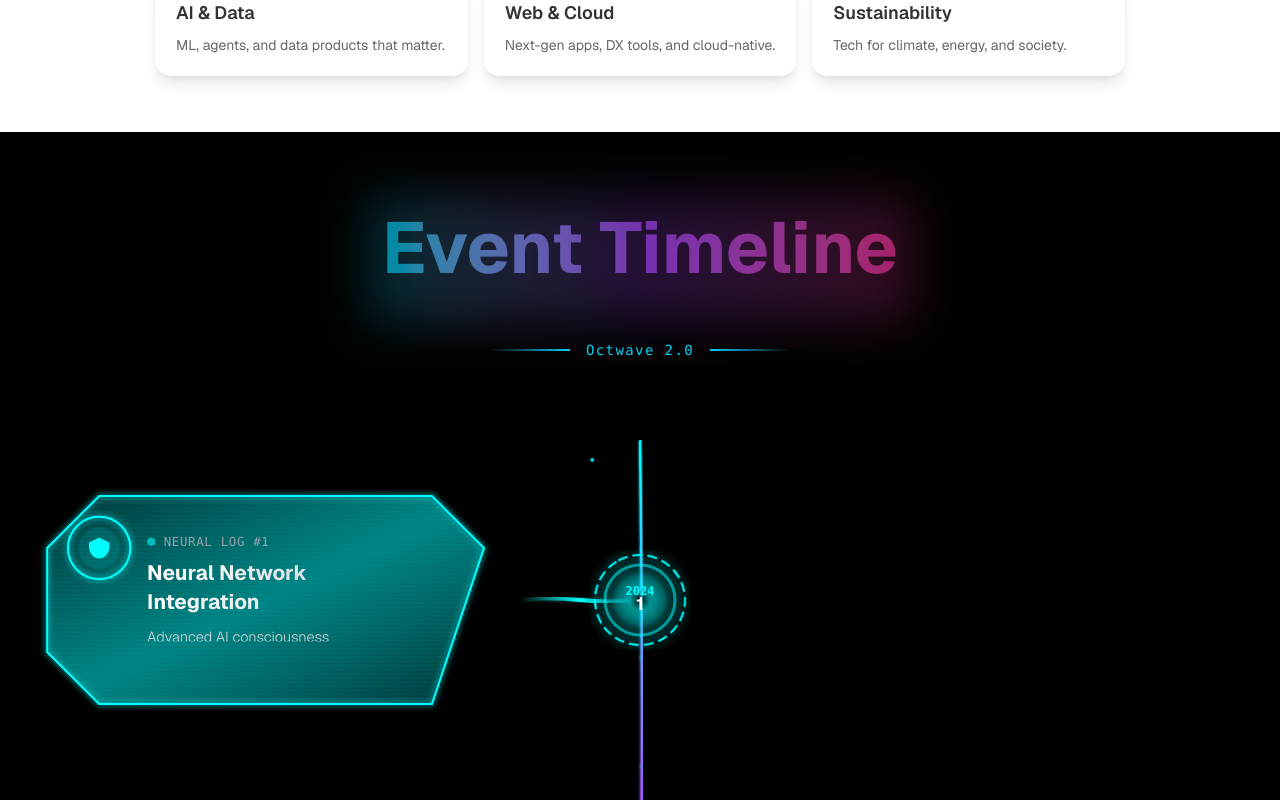
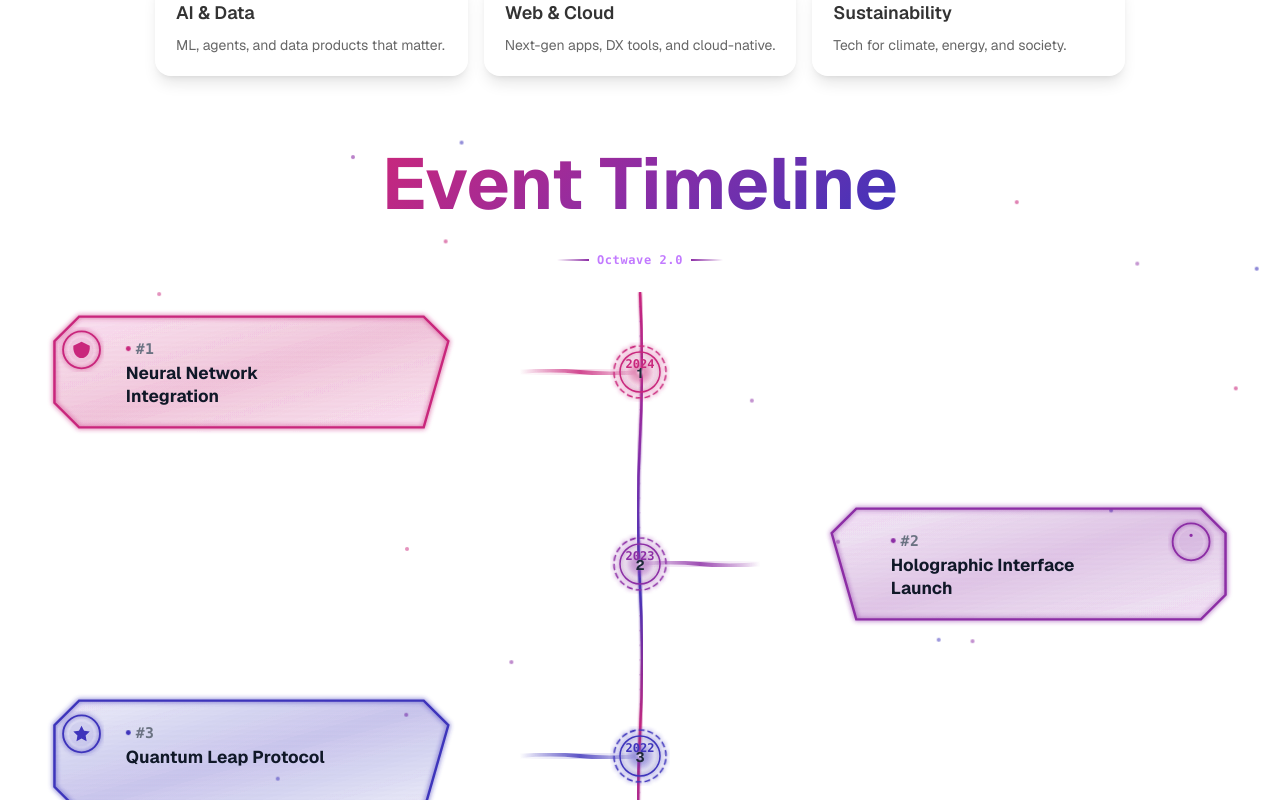
Before and after one commit to renulucshmi/Octwave-2.0, a Next.js app: page / in a window 1280 px wide. Shown: the part 680-1480 px from the top of the page. Built offline with nearby package versions, Linux system fonts and the light colour scheme.

Commit message:
Refactor timeline events: remove descriptions, update colors to use CSS variables, and adjust layout for improved styling

```diff
--- a/src/components/timeline.tsx
+++ b/src/components/timeline.tsx
@@ -5,7 +5,7 @@ interface TimelineEvent {
   id: number;
   year: string;
   title: string;
-  description: string;
+
   color: string;
   glowColor: string;
   iconPath: string;
@@ -17,9 +17,9 @@ const timelineEvents: TimelineEvent[] = [
     id: 1,
     year: '2024',
     title: 'Neural Network Integration',
-    description: 'Advanced AI consciousness merged with quantum computing infrastructure',
-    color: '#00FFFF',
-    glowColor: '#00FFFF',
+
+    color: 'var(--octwave-from)',
+    glowColor: 'var(--octwave-from)',
     iconPath: 'M12 2L2 7V10C2 16 6 22 12 22S22 16 22 10V7L12 2Z',
     dataPoints: [95, 87, 92, 88, 94]
   },
@@ -27,9 +27,9 @@ const timelineEvents: TimelineEvent[] = [
     id: 2,
     year: '2023',
     title: 'Holographic Interface Launch',
-    description: 'Revolutionary 3D holographic user interfaces deployed across all platforms',
-    color: '#FF00FF',
-    glowColor: '#FF00FF',
+
+    color: 'var(--octwave-via)',
+    glowColor: 'var(--octwave-via)',
     iconPath: 'M12 2C13.1 2 14 2.9 14 4C14 5.1 13.1 6 12 6C10.9 6 10 5.1 10 4C10 2.9 10.9 2 12 2Z',
     dataPoints: [89, 91, 85, 93, 90]
   },
@@ -37,9 +37,9 @@ const timelineEvents: TimelineEvent[] = [
     id: 3,
     year: '2022',
     title: 'Quantum Leap Protocol',
-    description: 'Breakthrough in quantum communication enabling instant global connectivity',
-    color: '#00FF00',
-    glowColor: '#00FF00',
+
+    color: 'var(--octwave-to)',
+    glowColor: 'var(--octwave-to)',
     iconPath: 'M12 2L15.09 8.26L22 9L17 14L18.18 21L12 17.77L5.82 21L7 14L2 9L8.91 8.26L12 2Z',
     dataPoints: [78, 82, 86, 91, 88]
   },
@@ -47,32 +47,13 @@ const timelineEvents: TimelineEvent[] = [
     id: 4,
     year: '2021',
     title: 'Cybernetic Enhancement',
-    description: 'Human-machine interface technology revolutionizing productivity',
-    color: '#FFD700',
-    glowColor: '#FFD700',
+
+    color: 'var(--octwave-from)',
+    glowColor: 'var(--octwave-from)',
     iconPath: 'M12 2C6.48 2 2 6.48 2 12S6.48 22 12 22 22 17.52 22 12 17.52 2 12 2Z',
     dataPoints: [72, 75, 79, 84, 81]
   },
-  {
-    id: 5,
-    year: '2020',
-    title: 'Digital Consciousness',
-    description: 'First successful upload of human consciousness to digital realm',
-    color: '#FF4500',
-    glowColor: '#FF4500',
-    iconPath: 'M9 12L11 14L15 10M21 12C21 16.97 16.97 21 12 21C7.03 21 3 16.97 3 12C3 7.03 7.03 3 12 3C16.97 3 21 7.03 21 12Z',
-    dataPoints: [65, 68, 71, 76, 73]
-  },
-  {
-    id: 6,
-    year: '2019',
-    title: 'Genesis Protocol',
-    description: 'Foundation established for next-generation technological evolution',
-    color: '#8A2BE2',
-    glowColor: '#8A2BE2',
-    iconPath: 'M12 2L2 7V10C2 16 6 22 12 22S22 16 22 10V7L12 2Z',
-    dataPoints: [45, 52, 58, 63, 60]
-  }
+
 ];
 
 const VectorTimeline: React.FC = () => {
@@ -116,12 +97,13 @@ const VectorTimeline: React.FC = () => {
   }, []);
 
   return (
-    <div className="min-h-screen bg-black overflow-hidden relative">
-      {/* Add CSS for rotation animation */}
-      <style jsx>{`
+    <div className="min-h-screen overflow-hidden relative" >
+
+      <style jsx>
+        {`
         .rotate-circle {
           animation: rotateCircle 4s linear infinite;
-          transform-origin: 50px 50px;
+          transform-origin: 40px 40px;
         }
 
         @keyframes rotateCircle {
@@ -134,37 +116,22 @@ const VectorTimeline: React.FC = () => {
         }
       `}</style>
 
-      {/* Animated Grid Background */}
-      <div className="absolute inset-0 opacity-20">
-        <svg className="w-full h-full" viewBox="0 0 1000 1000">
-          <defs>
-            <pattern id="grid" width="50" height="50" patternUnits="userSpaceOnUse">
-              <path d="M 50 0 L 0 0 0 50" fill="none" stroke="#00FFFF" strokeWidth="0.5" opacity="0.3"/>
-            </pattern>
-            <filter id="gridGlow">
-              <feGaussianBlur stdDeviation="2" result="coloredBlur"/>
-              <feMerge>
-                <feMergeNode in="coloredBlur"/>
-                <feMergeNode in="SourceGraphic"/>
-              </feMerge>
-            </filter>
-          </defs>
-          <rect width="100%" height="100%" fill="url(#grid)" filter="url(#gridGlow)"/>
-        </svg>
-      </div>
+
 
       {/* Floating Particles */}
       <div className="absolute inset-0 pointer-events-none">
         {[...Array(20)].map((_, i) => (
           <div
             key={i}
-            className="absolute w-1 h-1 bg-cyan-400 rounded-full animate-pulse"
+            className="absolute w-1 h-1 rounded-full animate-pulse"
             style={{
               left: `${Math.random() * 100}%`,
               top: `${Math.random() * 100}%`,
+              backgroundColor: i % 3 === 0 ? 'var(--octwave-from)' : i % 3 === 1 ? 'var(--octwave-via)' : 'var(--octwave-to)',
               animationDelay: `${Math.random() * 3}s`,
               animationDuration: `${2 + Math.random() * 2}s`,
-              transform: `translate(${Math.sin(time + i) * 20}px, ${Math.cos(time + i) * 20}px)`
+              transform: `translate(${Math.sin(time + i) * 20}px, ${Math.cos(time + i) * 20}px)`,
+              opacity: 0.6
             }}
           />
         ))}
@@ -172,29 +139,29 @@ const VectorTimeline: React.FC = () => {
 
       {/* Mouse Follower Glow */}
       <div
-        className="fixed w-96 h-96 pointer-events-none z-10 opacity-10"
+        className="fixed w-96 h-96 pointer-events-none z-10 opacity-5 dark:opacity-10"
         style={{
           left: mousePosition.x - 192,
           top: mousePosition.y - 192,
-          background: 'radial-gradient(circle, #00FFFF 0%, transparent 70%)',
+          background: 'radial-gradient(circle, var(--octwave-via) 0%, transparent 70%)',
           filter: 'blur(40px)',
           transition: 'all 0.1s ease-out'
         }}
       />
 
-      <div className="relative z-20 py-20 px-4">
+      <div className="relative z-20 py-4 px-4">
         {/* Futuristic Header */}
-        <div className="text-center mb-20">
+        <div className="text-center mb-6">
           <div className="relative inline-block">
-            <h1 className="text-7xl font-bold text-transparent bg-clip-text bg-gradient-to-r from-cyan-400 via-purple-500 to-pink-500 mb-6 animate-pulse">
+            <h1 className="text-7xl font-bold octwave-gradient-text mb-6 ">
              Event Timeline
             </h1>
-            <div className="absolute -inset-4 bg-gradient-to-r from-cyan-400/20 via-purple-500/20 to-pink-500/20 blur-xl rounded-lg"></div>
+
           </div>
-          <div className="flex justify-center items-center gap-4 mt-8">
-            <div className="w-20 h-0.5 bg-gradient-to-r from-transparent to-cyan-400"></div>
-            <div className="text-cyan-400 text-sm font-mono tracking-widest">Octwave 2.0</div>
-            <div className="w-20 h-0.5 bg-gradient-to-l from-transparent to-cyan-400"></div>
+          <div className="flex justify-center items-center gap-2 mt-2">
+            <div className="w-8 h-0.5" style={{background: `linear-gradient(to right, transparent, var(--octwave-via))`}}></div>
+            <div className="text-purple-400 dark:text-purple-300 text-xs font-mono tracking-wider font-semibold">Octwave 2.0</div>
+            <div className="w-8 h-0.5" style={{background: `linear-gradient(to left, transparent, var(--octwave-via))`}}></div>
           </div>
         </div>
 
@@ -205,15 +172,15 @@ const VectorTimeline: React.FC = () => {
             <svg className="w-full h-full" viewBox="0 0 40 1000" preserveAspectRatio="none">
               <defs>
                 <linearGradient id="neuralGradient" x1="0%" y1="0%" x2="0%" y2="100%">
-                  <stop offset="0%" stopColor="#00FFFF" />
-                  <stop offset="20%" stopColor="#FF00FF" />
-                  <stop offset="40%" stopColor="#00FF00" />
-                  <stop offset="60%" stopColor="#FFD700" />
-                  <stop offset="80%" stopColor="#FF4500" />
-                  <stop offset="100%" stopColor="#8A2BE2" />
+                  <stop offset="0%" stopColor="var(--octwave-from)" />
+                  <stop offset="20%" stopColor="var(--octwave-via)" />
+                  <stop offset="40%" stopColor="var(--octwave-to)" />
+                  <stop offset="60%" stopColor="var(--octwave-from)" />
+                  <stop offset="80%" stopColor="var(--octwave-via)" />
+                  <stop offset="100%" stopColor="var(--octwave-to)" />
                 </linearGradient>
                 <filter id="neuralGlow">
-                  <feGaussianBlur stdDeviation="4" result="coloredBlur"/>
+                  <feGaussianBlur stdDeviation="2" result="coloredBlur"/>
                   <feMerge>
                     <feMergeNode in="coloredBlur"/>
                     <feMergeNode in="SourceGraphic"/>
@@ -237,8 +204,8 @@ const VectorTimeline: React.FC = () => {
                   cx="20"
                   cy={i * 20}
                   r="1"
-                  fill="#00FFFF"
-                  opacity="0.6"
+                  fill="var(--octwave-via)"
+                  opacity="0.8"
                   className="animate-pulse"
                   style={{
                     animationDelay: `${i * 0.1}s`,
@@ -250,7 +217,7 @@ const VectorTimeline: React.FC = () => {
           </div>
 
           {/* Timeline Events */}
-          <div className="space-y-40">
+          <div className="space-y-8">
             {timelineEvents.map((event, index) => (
               <div
                 key={event.id}
@@ -266,31 +233,31 @@ const VectorTimeline: React.FC = () => {
                     visibleItems.includes(event.id)
                       ? 'translate-x-0 opacity-100 scale-100'
                       : index % 2 === 0
-                      ? '-translate-x-32 opacity-0 scale-95'
-                      : 'translate-x-32 opacity-0 scale-95'
+                      ? '-translate-x-16 opacity-0 scale-95'
+                      : 'translate-x-16 opacity-0 scale-95'
                   }`}
-                  style={{ transitionDelay: `${index * 300}ms` }}
+                  style={{ transitionDelay: `${index * 200}ms` }}
                 >
                   <div className="relative">
                     <svg
-                      className={`w-full h-80 ${index % 2 === 0 ? 'ml-0' : 'mr-20'}`}
-                      viewBox="0 0 500 300"
+                      className={`w-full h-40 ${index % 2 === 0 ? 'ml-0' : 'mr-12'}`}
+                      viewBox="0 0 400 130"
                     >
                       <defs>
                         <linearGradient id={`hologram-${event.id}`} x1="0%" y1="0%" x2="100%" y2="100%">
-                          <stop offset="0%" stopColor={event.color} stopOpacity="0.1" />
-                          <stop offset="50%" stopColor={event.color} stopOpacity="0.3" />
-                          <stop offset="100%" stopColor={event.color} stopOpacity="0.1" />
+                          <stop offset="0%" stopColor={event.color} stopOpacity="0.05" />
+                          <stop offset="50%" stopColor={event.color} stopOpacity="0.15" />
+                          <stop offset="100%" stopColor={event.color} stopOpacity="0.05" />
                         </linearGradient>
                         <filter id={`hologramGlow-${event.id}`}>
-                          <feGaussianBlur stdDeviation="3" result="coloredBlur"/>
+                          <feGaussianBlur stdDeviation="2" result="coloredBlur"/>
                           <feMerge>
                             <feMergeNode in="coloredBlur"/>
                             <feMergeNode in="SourceGraphic"/>
                           </feMerge>
                         </filter>
                         <pattern id={`scanlines-${event.id}`} patternUnits="userSpaceOnUse" width="4" height="4">
-                          <rect width="4" height="2" fill={event.color} opacity="0.1"/>
+                          <rect width="4" height="2" fill={event.color} opacity="0.05"/>
                           <rect y="2" width="4" height="2" fill="transparent"/>
                         </pattern>
                       </defs>
@@ -298,8 +265,8 @@ const VectorTimeline: React.FC = () => {
                       {/* Holographic Container */}
                       <path
                         d={index % 2 === 0
-                          ? "M80,50 L400,50 L450,100 L400,250 L80,250 L30,200 L30,100 Z"
-                          : "M420,50 L100,50 L50,100 L100,250 L420,250 L470,200 L470,100 Z"
+                          ? "M40,20 L320,20 L340,40 L320,110 L40,110 L20,90 L20,40 Z"
+                          : "M360,20 L80,20 L60,40 L80,110 L360,110 L380,90 L380,40 Z"
                         }
                         fill={`url(#hologram-${event.id})`}
                         stroke={event.color}
@@ -311,72 +278,55 @@ const VectorTimeline: React.FC = () => {
                       {/* Scanlines Effect */}
                       <path
                         d={index % 2 === 0
-                          ? "M80,50 L400,50 L450,100 L400,250 L80,250 L30,200 L30,100 Z"
-                          : "M420,50 L100,50 L50,100 L100,250 L420,250 L470,200 L470,100 Z"
+                          ? "M40,20 L320,20 L340,40 L320,110 L40,110 L20,90 L20,40 Z"
+                          : "M360,20 L80,20 L60,40 L80,110 L360,110 L380,90 L380,40 Z"
                         }
                         fill={`url(#scanlines-${event.id})`}
-                        opacity="0.5"
+                        opacity="0.3"
                       />
 
                       {/* Holographic Icon */}
-                      <g transform={`translate(${index % 2 === 0 ? '60' : '400'}, 80)`}>
+                      <g transform={`translate(${index % 2 === 0 ? '30' : '340'}, 35)`}>
                         <circle
-                          cx="20"
-                          cy="20"
-                          r="30"
+                          cx="12"
+                          cy="12"
+                          r="15"
                           fill="none"
                           stroke={event.color}
-                          strokeWidth="2"
+                          strokeWidth="1.5"
                           filter={`url(#hologramGlow-${event.id})`}
                         />
                         <circle
-                          cx="20"
-                          cy="20"
-                          r="20"
+                          cx="12"
+                          cy="12"
+                          r="10"
                           fill={event.color}
-                          fillOpacity="0.2"
+                          fillOpacity="0.1"
                           className="animate-pulse"
                         />
-                        <svg x="8" y="8" width="24" height="24" viewBox="0 0 24 24" fill={event.color}>
+                        <svg x="4" y="4" width="16" height="16" viewBox="0 0 24 24" fill={event.color}>
                           <path d={event.iconPath} />
                         </svg>
                       </g>
 
-                      {/* Data Visualization
-                      <g transform={`translate(${index % 2 === 0 ? '120' : '150'}, 200)`}>
-                        {event.dataPoints.map((point, i) => (
-                          <rect
-                            key={i}
-                            x={i * 25}
-                            y={50 - point * 0.5}
-                            width="15"
-                            height={point * 0.5}
-                            fill={event.color}
-                            fillOpacity="0.6"
-                            className="animate-pulse"
-                            style={{ animationDelay: `${i * 0.2}s` }}
-                          />
-                        ))}
-                      </g> */}
-
                       {/* Content */}
                       <foreignObject
-                        x={index % 2 === 0 ? "110" : "120"}
-                        y="70"
-                        width="250"
-                        height="120"
+                        x={index % 2 === 0 ? "70" : "100"}
+                        y="30"
+                        width="180"
+                        height="70"
                       >
-                        <div className="text-white p-4">
-                          <div className="flex items-center gap-2 mb-2">
-                            <div className={`w-2 h-2 rounded-full animate-pulse`} style={{backgroundColor: event.color}}></div>
-                            <span className="text-xs font-mono text-gray-400 tracking-wider">NEURAL LOG #{event.id}</span>
+                        <div className="text-gray-800 dark:text-gray-200 p-2">
+                          <div className="flex items-center gap-1 mb-1">
+                            <div className={`w-1 h-1 rounded-full animate-pulse`} style={{backgroundColor: event.color}}></div>
+                            <span className="text-xs font-mono text-gray-500 dark:text-gray-400 tracking-wide font-semibold">#{event.id}</span>
                           </div>
-                          <h3 className="text-xl font-bold mb-2 text-transparent bg-clip-text bg-gradient-to-r from-white to-gray-300">
+                          <h3 className="text-sm font-bold mb-1 text-gray-900 dark:text-gray-100 leading-tight">
                             {event.title}
                           </h3>
-                          <p className="text-sm text-gray-300 leading-relaxed font-light">
+                          {/* <p className="text-xs text-gray-700 dark:text-gray-300 leading-tight">
                             {event.description}
-                          </p>
+                          </p> */}
                         </div>
                       </foreignObject>
                     </svg>
@@ -391,16 +341,16 @@ const VectorTimeline: React.FC = () => {
                     }`}
                     style={{ transitionDelay: `${index * 300 + 200}ms` }}
                   >
-                    <svg width="100" height="100" viewBox="0 0 100 100">
+                    <svg width="60" height="60" viewBox="0 0 60 60">
                       <defs>
                         <radialGradient id={`nodeGradient-${event.id}`} cx="50%" cy="50%" r="50%">
-                          <stop offset="0%" stopColor="black" />
-                          <stop offset="30%" stopColor={event.color} stopOpacity="0.8" />
-                          <stop offset="70%" stopColor={event.color} stopOpacity="0.4" />
+                          <stop offset="0%" stopColor="white" className="dark:[stop-color:theme(colors.gray.800)]" />
+                          <stop offset="30%" stopColor={event.color} stopOpacity="0.3" />
+                          <stop offset="70%" stopColor={event.color} stopOpacity="0.1" />
                           <stop offset="100%" stopColor="transparent" />
                         </radialGradient>
                         <filter id={`nodeGlow-${event.id}`}>
-                          <feGaussianBlur stdDeviation="5" result="coloredBlur"/>
+                          <feGaussianBlur stdDeviation="2" result="coloredBlur"/>
                           <feMerge>
                             <feMergeNode in="coloredBlur"/>
                             <feMergeNode in="SourceGraphic"/>
@@ -410,33 +360,34 @@ const VectorTimeline: React.FC = () => {
 
                       {/* Outer Ring - Fixed Animation */}
                       <circle
-                        cx="50"
-                        cy="50"
-                        r="45"
+                        cx="30"
+                        cy="30"
+                        r="26"
                         fill="none"
                         stroke={event.color}
-                        strokeWidth="2"
-                        strokeDasharray="10,5"
+                        strokeWidth="1.5"
+                        strokeDasharray="6,3"
                         filter={`url(#nodeGlow-${event.id})`}
                         className="rotate-circle"
+                        style={{transformOrigin: '30px 30px'}}
                       />
 
                       {/* Inner Core */}
                       <circle
-                        cx="50"
-                        cy="50"
-                        r="35"
+                        cx="30"
+                        cy="30"
+                        r="20"
                         fill={`url(#nodeGradient-${event.id})`}
                         stroke={event.color}
-                        strokeWidth="3"
+                        strokeWidth="1.5"
                         filter={`url(#nodeGlow-${event.id})`}
                         className="animate-pulse"
                       />
 
                       {/* Year Display */}
                       <text
-                        x="50"
-                        y="45"
+                        x="30"
+                        y="26"
                         textAnchor="middle"
                         className="text-xs font-mono font-bold"
                         fill={event.color}
@@ -446,11 +397,10 @@ const VectorTimeline: React.FC = () => {
 
                       {/* ID Display */}
                       <text
-                        x="50"
-                        y="60"
+                        x="30"
+                        y="36"
                         textAnchor="middle"
-                        className="text-lg font-bold"
-                        fill="white"
+                        className="text-sm font-bold fill-gray-800 dark:fill-gray-200"
                       >
                         {event.id}
                       </text>
@@ -465,7 +415,7 @@ const VectorTimeline: React.FC = () => {
                       <defs>
                         <linearGradient id={`connection-${event.id}`} x1="0%" y1="0%" x2="100%" y2="0%">
                           <stop offset="0%" stopColor={event.color} stopOpacity="0" />
-                          <stop offset="50%" stopColor={event.color} stopOpacity="1" />
+                          <stop offset="50%" stopColor={event.color} stopOpacity="0.8" />
                           <stop offset="100%" stopColor={event.color} stopOpacity="0" />
                         </linearGradient>
                       </defs>
@@ -480,7 +430,7 @@ const VectorTimeline: React.FC = () => {
                         style={{
                           transformOrigin: index % 2 === 0 ? 'right' : 'left',
                           transitionDelay: `${index * 300 + 400}ms`,
-                          filter: `drop-shadow(0 0 10px ${event.color})`
+                          filter: `drop-shadow(0 0 6px ${event.color})`
                         }}
                       />
                     </svg>
```
